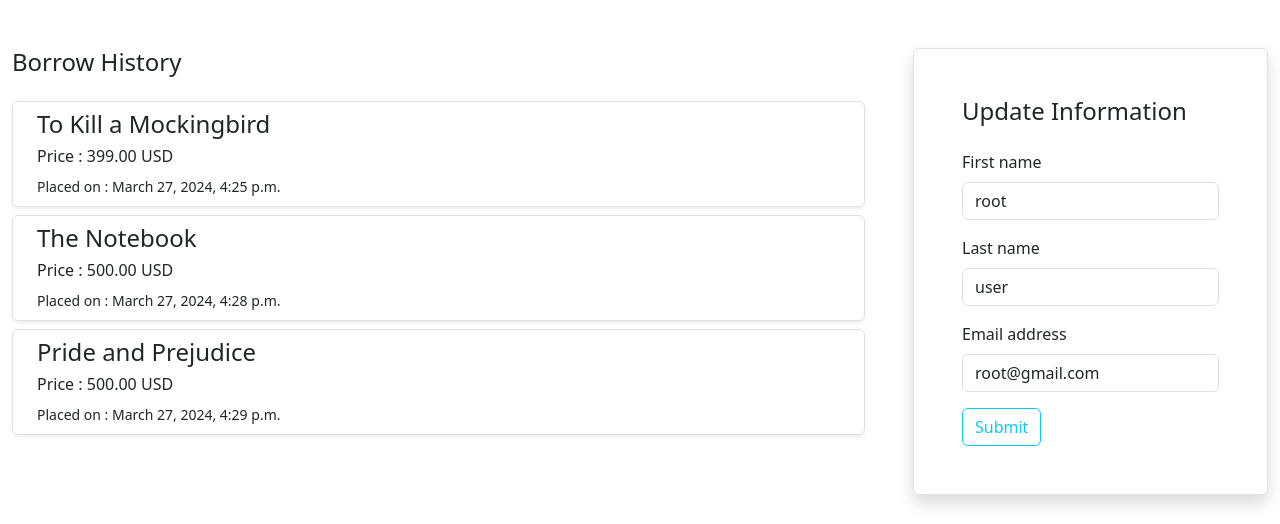
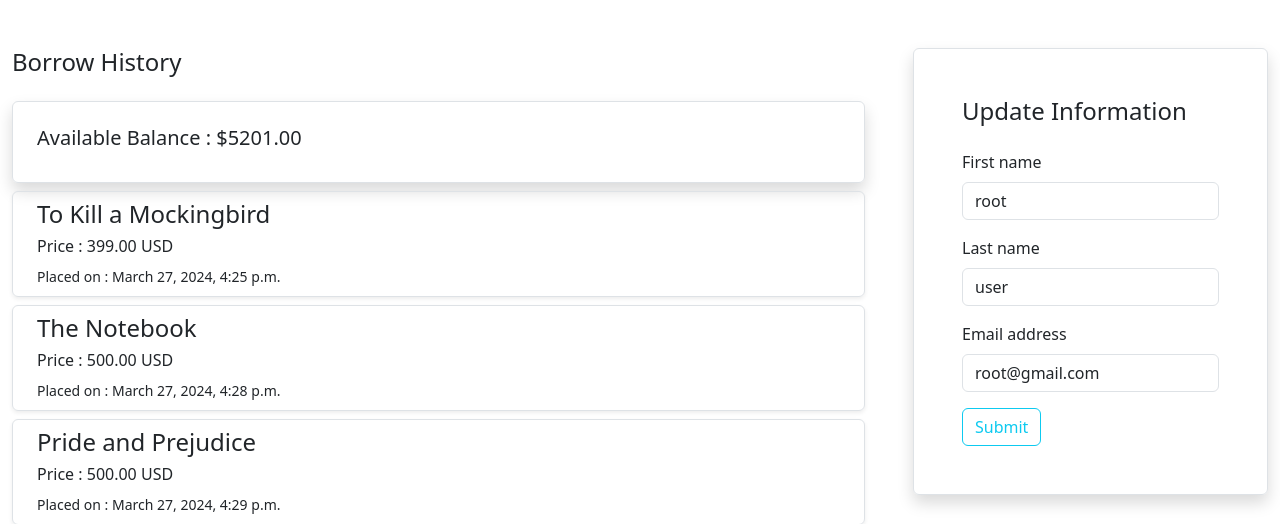
Before and after one commit to minhazul-ashim/django-lib-management, a Django app: page /accounts/profile/ in a window 1280 px wide. Shown: the part 56-580 px from the top of the page. Run offline with Django 5.2, Linux system fonts and the light colour scheme; a user stored in the database is signed in; data comes from the database, SQL or seed files in the repository; some libraries are stand-ins or nearby versions.

Commit message:
everything looks good

```diff
--- a/accounts/templates/profile.html
+++ b/accounts/templates/profile.html
@@ -6,6 +6,10 @@
   <div class="flex-grow-1 me-5">
     <h4 class="mb-4">Borrow History</h4>
     <div class="">
+
+  <div class="shadow rounded border px-4 py-4">
+    <h5>Available Balance : ${{balance}}</h5>
+  </div>
       {% for borrow in borrows %}
         <div class="my-2 shadow-sm border px-4 py-2 rounded">
           <h4>{{borrow.book.title}}</h4>
--- a/accounts/views.py
+++ b/accounts/views.py
@@ -4,6 +4,7 @@ from .forms import UserRegisterForm, UserUpdateForm
 from django.contrib.auth import login, logout
 from django.urls import reverse_lazy
 from django.contrib.auth.views import LoginView, LogoutView
+from accounts.models import UserAccount
 from django.views import View
 from django.shortcuts import redirect
 from borrow.models import Borrow;
@@ -36,7 +37,8 @@ class UserAccountUpdateView(View):
     def get(self, request):
         form = UserUpdateForm(instance=request.user)
         borrows = Borrow.objects.filter(user=request.user);
-        return render(request, self.template_name, {'form': form, 'borrows': borrows})
+        balance = UserAccount.objects.get(user=self.request.user).balance;
+        return render(request, self.template_name, {'form': form, 'borrows': borrows, 'balance' : balance})
 
     def post(self, request):
         form = UserUpdateForm(request.POST, instance=request.user)
--- a/library/views.py
+++ b/library/views.py
@@ -1,6 +1,7 @@
 from typing import Any
 from django.views.generic import TemplateView;
 from book.models import Book;
+from accounts.models import UserAccount;
 from category.models import Category;
 
 class HomePageView(TemplateView):
@@ -15,6 +16,5 @@ class HomePageView(TemplateView):
             context['books'] = Book.objects.filter(category=category)
         else:
             context['books'] = Book.objects.all()
-
         context['categories'] = Category.objects.all()
         return context
--- a/transactions/urls.py
+++ b/transactions/urls.py
@@ -1,5 +1,5 @@
 from django.urls import path
-from .views import DepositMoneyView, WithdrawMoneyView
+from .views import DepositMoneyView
 from django.conf import settings;
 from django.conf.urls.static import static;
 
@@ -7,8 +7,6 @@ from django.conf.urls.static import static;
 # app_name = 'transactions'
 urlpatterns = [
     path("deposit/", DepositMoneyView.as_view(), name="deposit_money"),
-    # path("report/", TransactionReportView.as_view(), name="transaction_report"),
-    path("withdraw/", WithdrawMoneyView.as_view(), name="withdraw_money"),
 ]
 
 urlpatterns += static(settings.MEDIA_URL, document_root=settings.MEDIA_ROOT)
```
Also changed, not shown: transactions/views.py (+0 -55 lines).
